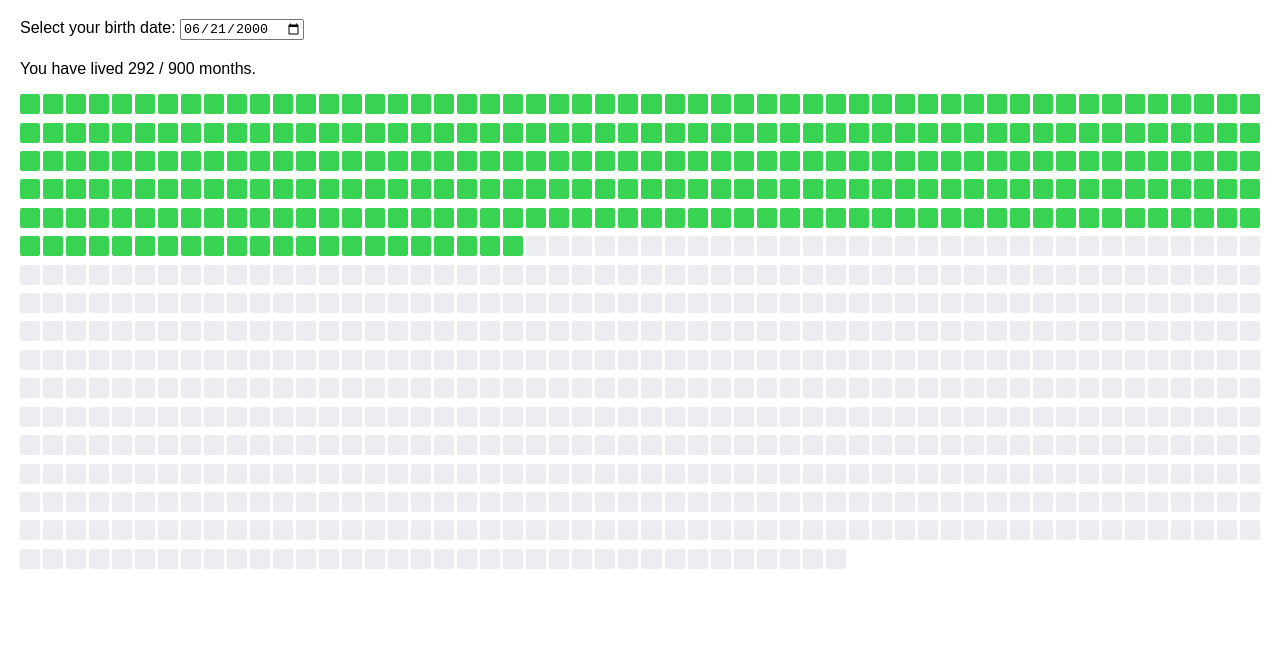
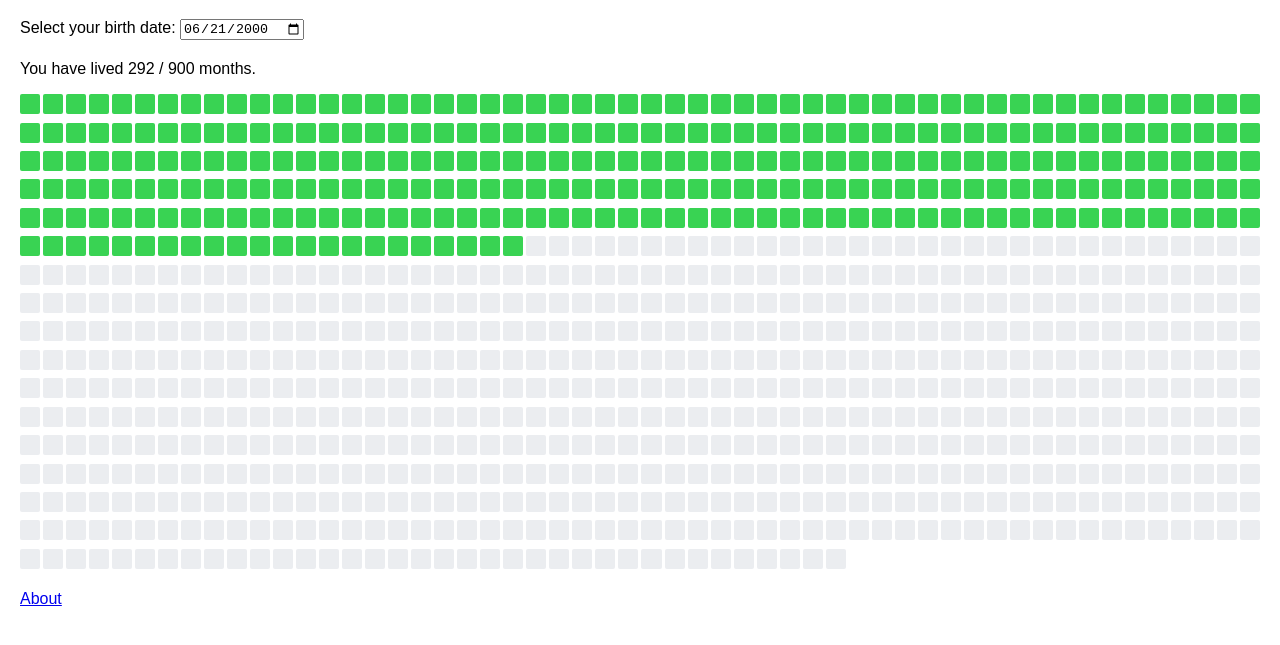
Before and after one commit to huyixi/900-months, a plain HTML site: page index.html in a window 1280 px wide. Shown: the part 61-706 px from the top of the page. Drawn offline with Linux system fonts and the light colour scheme.

Commit message:
feat: add link

```diff
--- a/index.html
+++ b/index.html
@@ -17,6 +17,7 @@
     </div>
     <p class="info">You have lived <span id="months-lived">0</span> months.</p>
     <div class="wall" id="wall"></div>
+    <p><a href="https://github.com/huyixi/900-months#900-months">About</a></p>
   </div>
   <script src="script.js"></script>
 </body>
```
Also changed, not shown: 1 other file.
